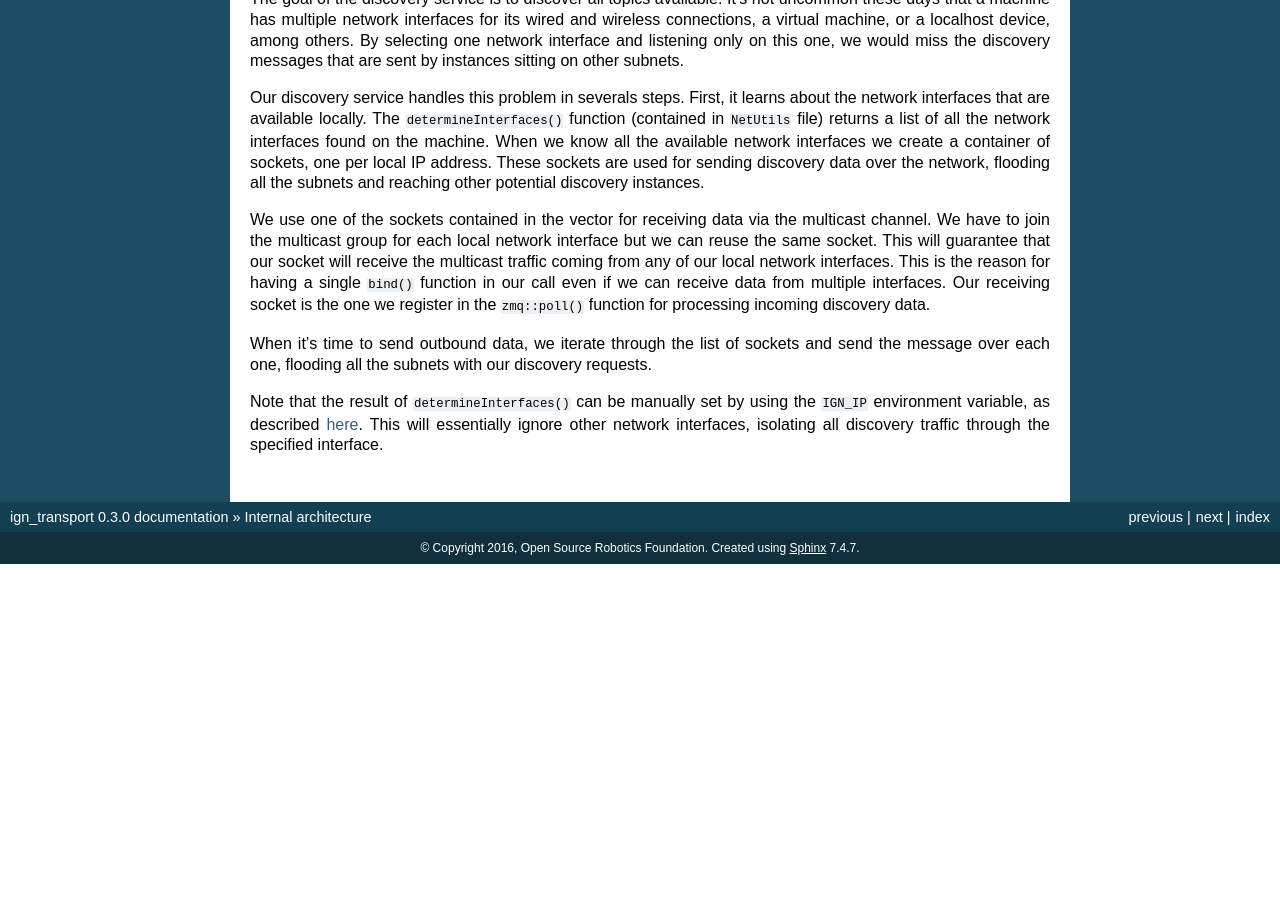
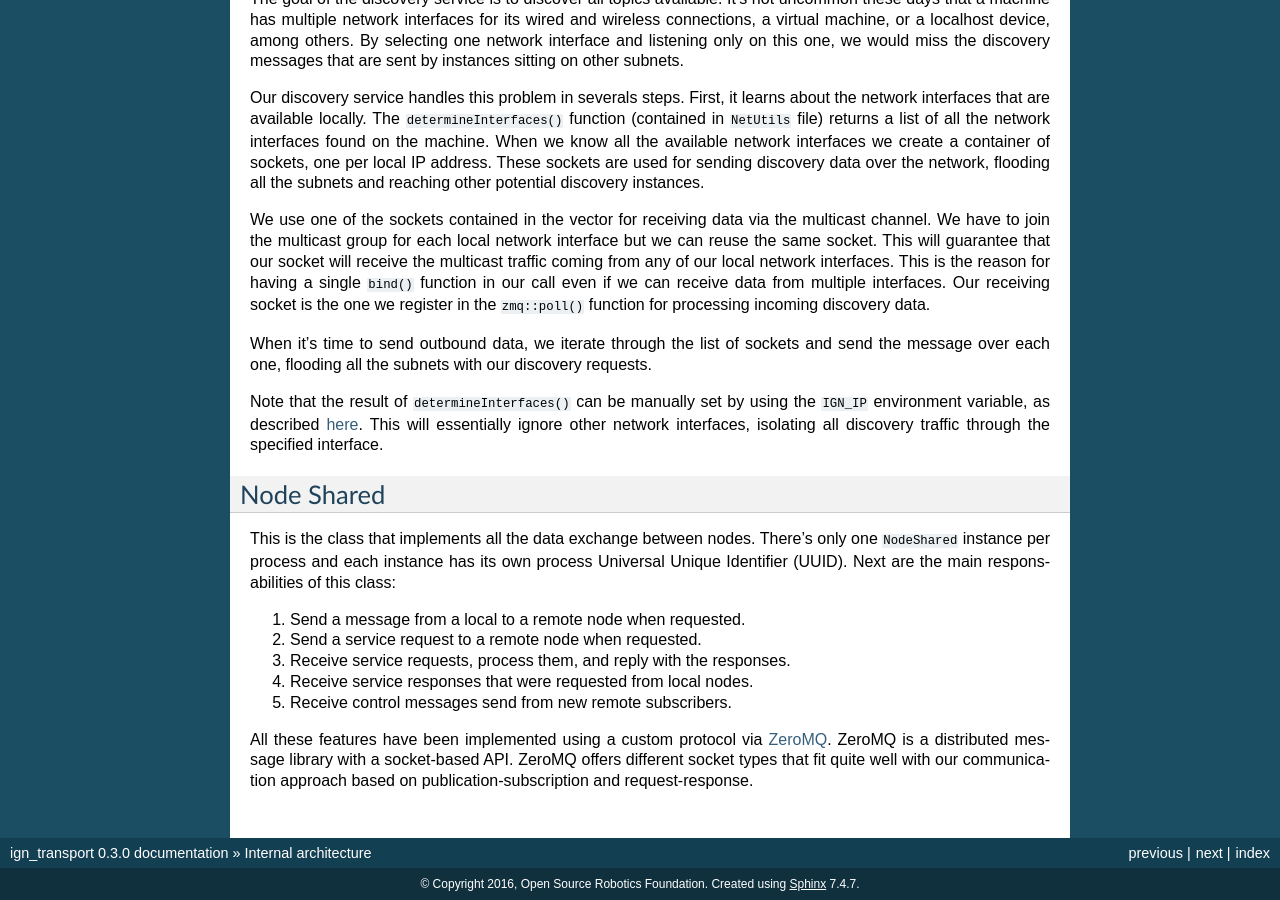
Before and after one commit to gazebosim/gz-transport, a Sphinx documentation site: the page built from docs/development/development.rst, in a window 1280 px wide and 900 px high, scrolled down 4346 px. Built offline with Sphinx 7.4.7, drawn with Linux system fonts in a browser that asks for light colours; before the commit the page ends 4910 px from its top, so only the background shows below that.

Commit message:
Initial documentation about NodeShared

```diff
--- a/docs/development/development.rst
+++ b/docs/development/development.rst
@@ -314,3 +314,24 @@ requests.
 Note that the result of ``determineInterfaces()`` can be manually set by using
 the ``IGN_IP`` environment variable, as described :doc:`here <../environment_variables/env_variables>`. This will essentially ignore other network interfaces,
 isolating all discovery traffic through the specified interface.
+
+
+Node Shared
+===========
+
+This is the class that implements all the data exchange between nodes. There's
+only one ``NodeShared`` instance per process and each instance has its own
+process Universal Unique Identifier (UUID). Next are the main responsabilities
+of this class:
+
+1. Send a message from a local to a remote node when requested.
+2. Send a service request to a remote node when requested.
+3. Receive service requests, process them, and reply with the responses.
+4. Receive service responses that were requested from local nodes.
+5. Receive control messages send from new remote subscribers.
+
+All these features have been implemented using a custom protocol via
+`ZeroMQ <http://zeromq.org/>`_. ZeroMQ is a distributed message library with a
+socket-based API. ZeroMQ offers different socket types that fit quite well
+with our communication approach based on publication-subscription and
+request-response.
```
